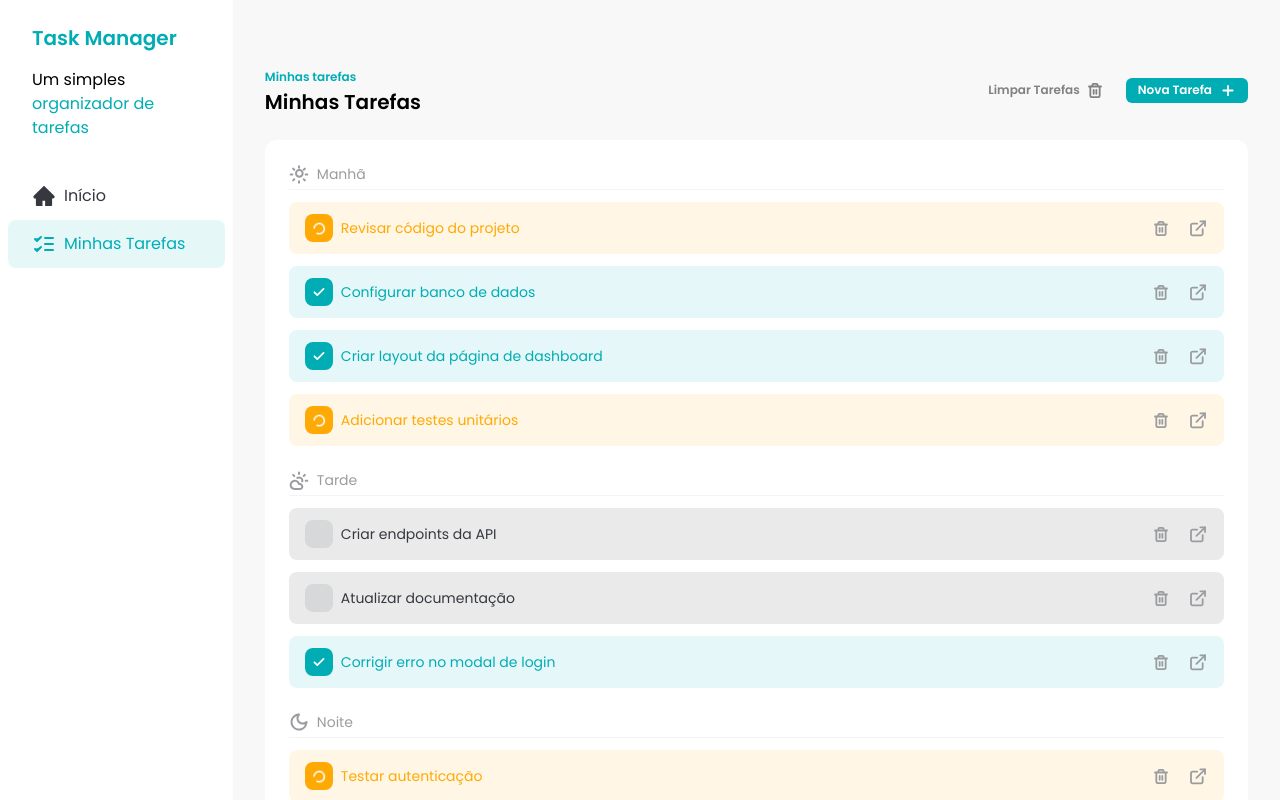
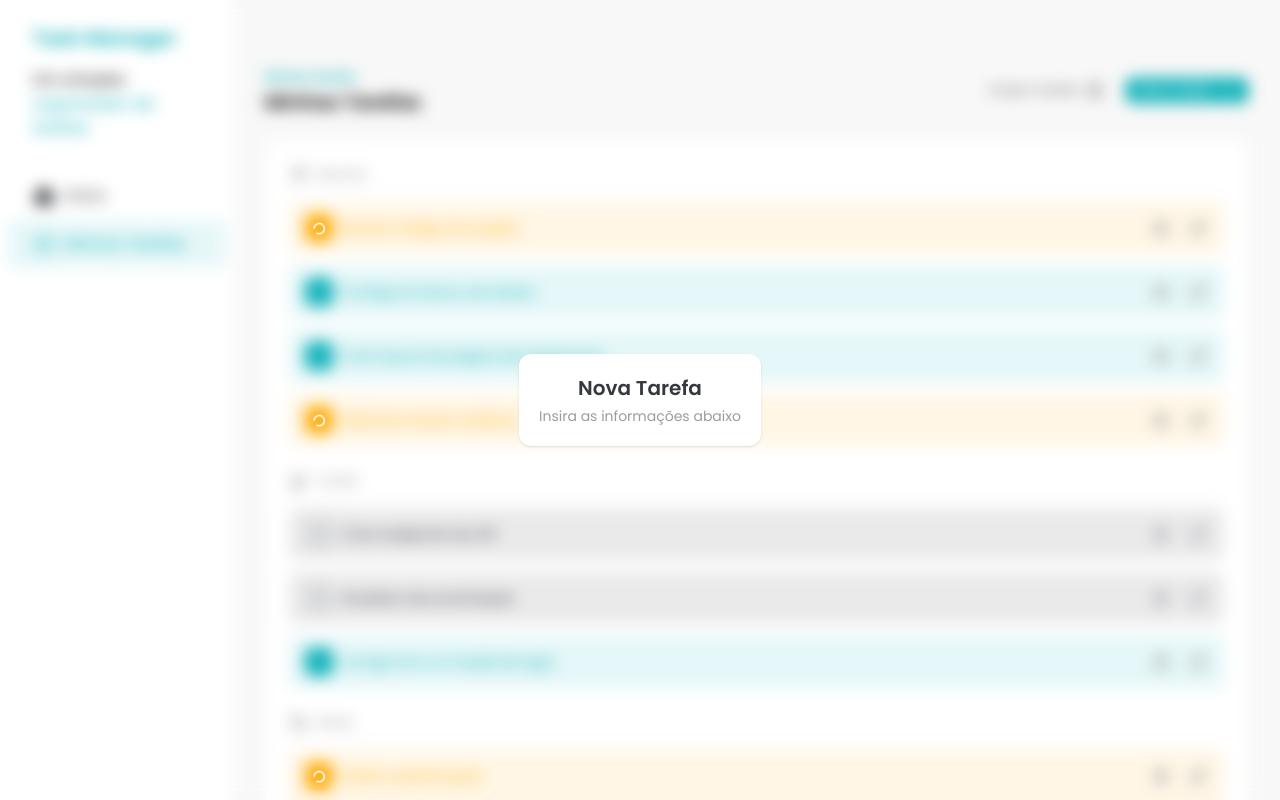
Before and after one commit to PauloRicardofsa98/task-manager, a React (Vite) app: page / in a window 1280 px wide. Both pictures are taken after a click on the button "Nova Tarefa". Shown: the top 800 px of the page. Built offline with nearby package versions, Linux system fonts and the light colour scheme.

Commit message:
feat: add initial AddTaskDialog component for task creation

```diff
--- /dev/null
+++ b/src/components/AddTaskDialog.jsx
@@ -0,0 +1,19 @@
+import { createPortal } from "react-dom";
+
+const AddTaskDialog = ({ isOpen }) => {
+  if (!isOpen) return null;
+
+  return createPortal(
+    <div className="fixed bottom-0 left-0 top-0 flex h-screen w-screen items-center justify-center backdrop-blur">
+      <div className="rounded-xl bg-white p-5 text-center shadow">
+        <h2 className="text-xl font-semibold text-[#35383E]">Nova Tarefa </h2>
+        <p className="mt-1 text-sm text-[#9A9C9F]">
+          Insira as informações abaixo
+        </p>
+      </div>
+    </div>,
+    document.body,
+  );
+};
+
+export default AddTaskDialog;
--- a/src/components/Tasks.jsx
+++ b/src/components/Tasks.jsx
@@ -9,12 +9,14 @@ import {
   TrashIcon,
 } from "../assets/icons";
 import { TASKS } from "../constants/tasks";
+import AddTaskDialog from "./AddTaskDialog";
 import Button from "./Button";
 import TaskItem from "./TaskItem";
 import TasksSeparator from "./TasksSeparator";
 
 const Tasks = () => {
   const [tasks, setTasks] = useState(TASKS);
+  const [addTaskDialogIsOpen, setAddTaskDialogIsOpen] = useState(false);
 
   const morningTasks = tasks.filter((task) => task.time === "morning");
   const afternoonTasks = tasks.filter((task) => task.time === "afternoon");
@@ -64,9 +66,11 @@ const Tasks = () => {
           <Button variant={"ghost"}>
             Limpar Tarefas <TrashIcon />
           </Button>
-          <Button>
+          <Button onClick={() => setAddTaskDialogIsOpen(true)}>
             Nova Tarefa <AddIcon />
           </Button>
+
+          <AddTaskDialog isOpen={addTaskDialogIsOpen} />
         </div>
       </div>
 
```
